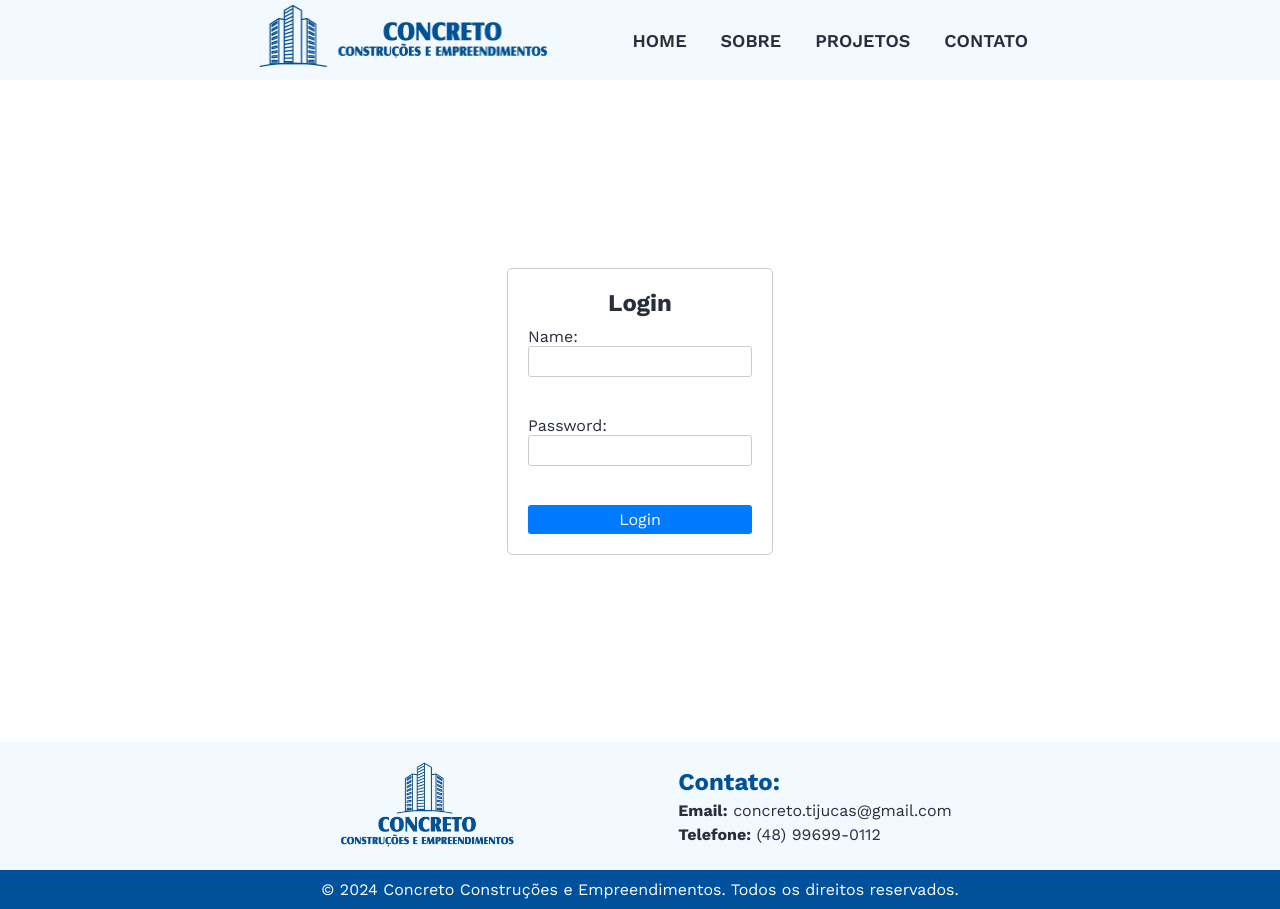
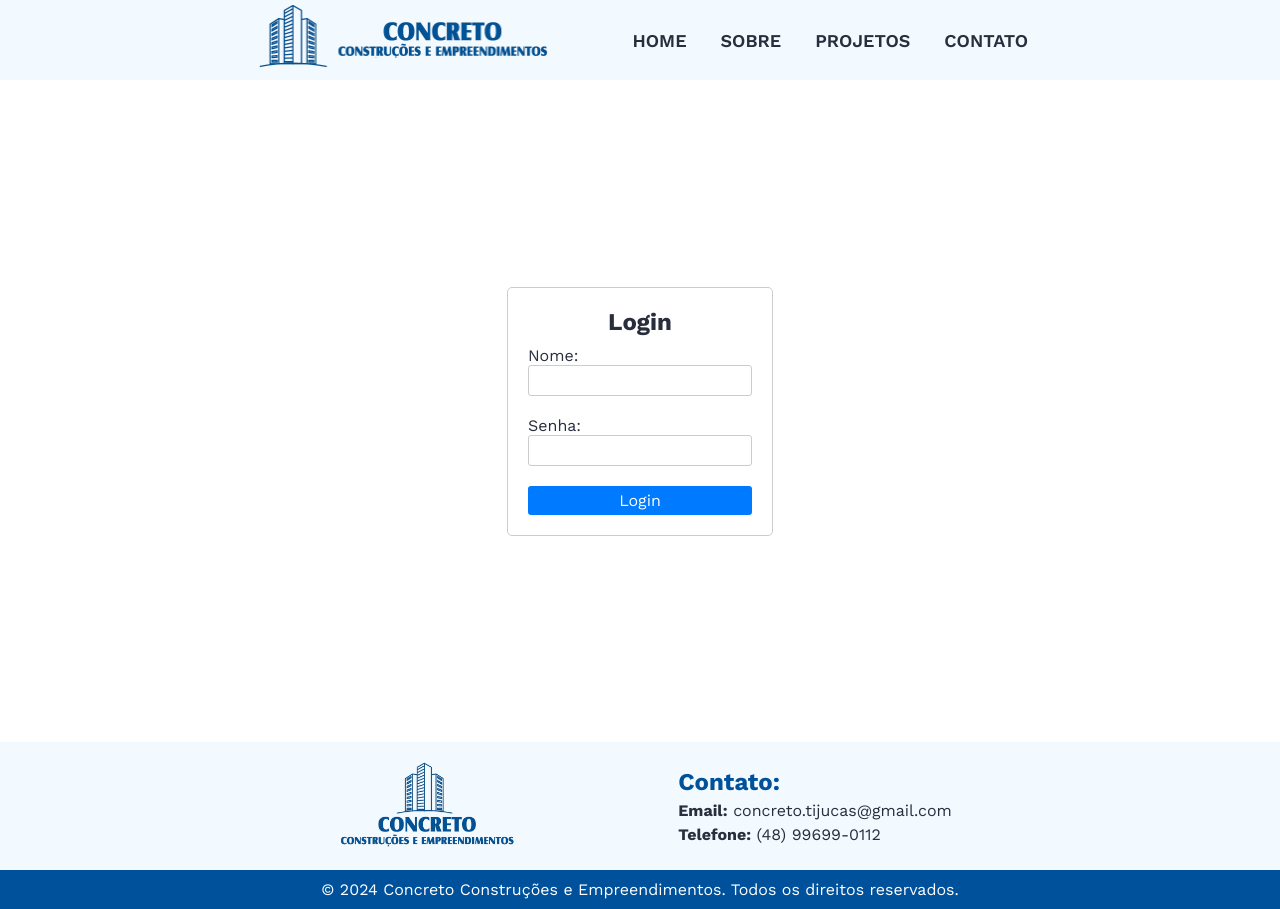
Before and after one commit to GregorySDaniel/concreto, a React (Vite) app: page /admin in a window 1280 px wide. Built offline with nearby package versions, Linux system fonts and the light colour scheme.

Commit message:
Update index.jsx

```diff
--- a/src/pages/Admin/index.jsx
+++ b/src/pages/Admin/index.jsx
@@ -21,15 +21,13 @@ export function Admin(){
         <h2>Login</h2>
         <form>
           <label>
-            Name:
+            Nome:
             <input type="text" value={name} onChange={e => setName(e.target.value)} />
           </label>
-          <br />
           <label>
-            Password:
+            Senha:
             <input type="password" value={password} onChange={e => setPassword(e.target.value)} />
           </label>
-          <br />
           <button type="submit" onClick={handleSubmit}>Login</button>
         </form>
       </Main>
```
